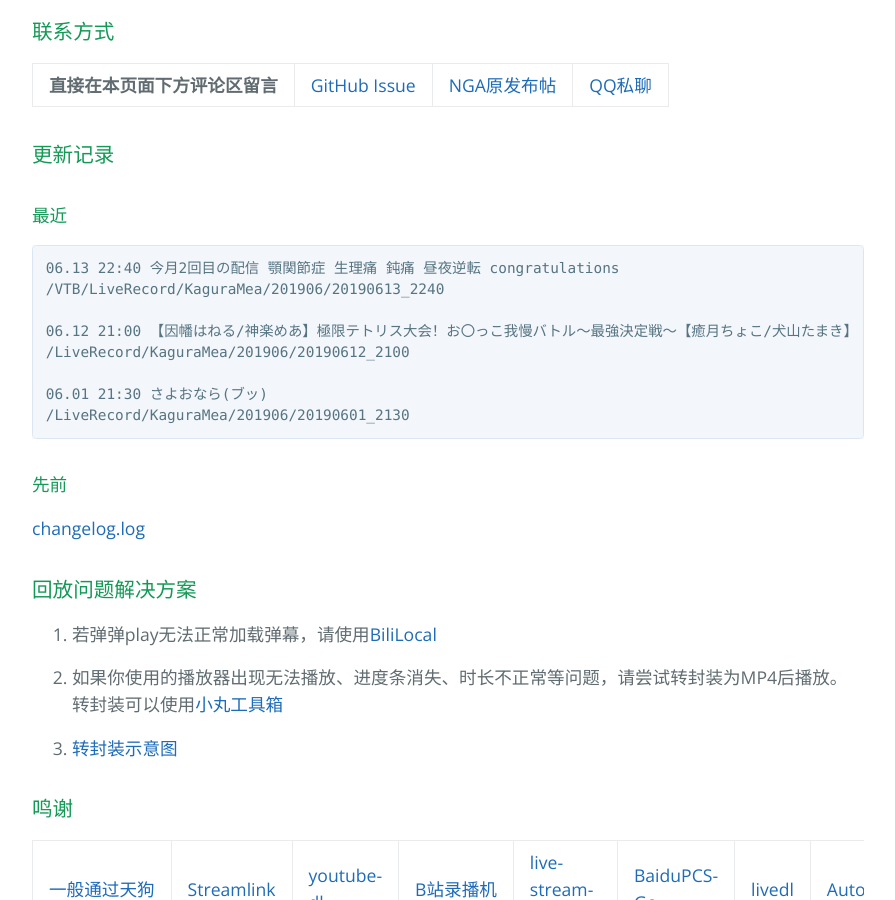
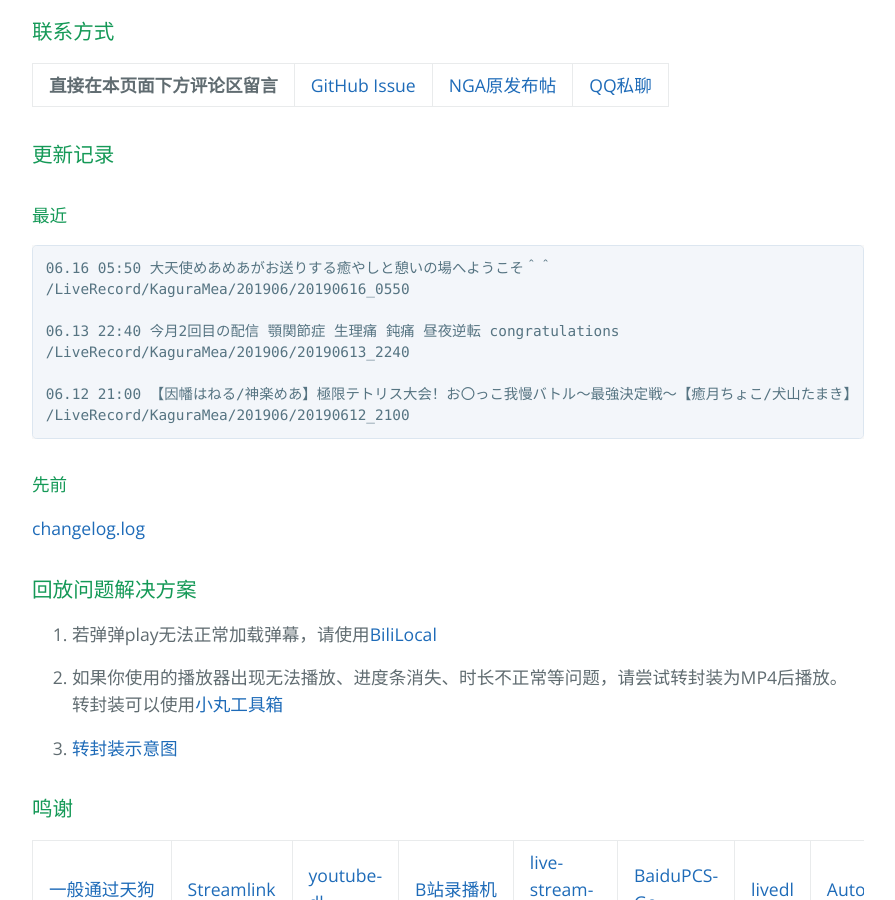
Before and after one commit to kaguramea-record/kaguramea-record.github.io, a Jekyll site: the page built from index.md, in a window 1280 px wide and 900 px high, scrolled down 1317 px. Shown: the whole window, without its empty margins (192-1087 px from the left). Built offline with Jekyll 4.4.1, drawn with Linux system fonts in a browser that asks for light colours; comment, search, counter and statistics services are not loaded.

Commit message:
Update 190616

````diff
--- a/index.md
+++ b/index.md
@@ -42,14 +42,14 @@ layout: default
 #### 最近
 
 ```
+06.16 05:50 大天使めあめあがお送りする癒やしと憩いの場へようこそ＾＾
+/LiveRecord/KaguraMea/201906/20190616_0550
+
 06.13 22:40 今月2回目の配信 顎関節症 生理痛 鈍痛 昼夜逆転 congratulations
-/VTB/LiveRecord/KaguraMea/201906/20190613_2240
+/LiveRecord/KaguraMea/201906/20190613_2240
 
 06.12 21:00 【因幡はねる/神楽めあ】極限テトリス大会！お〇っこ我慢バトル～最強決定戦～【癒月ちょこ/犬山たまき】
 /LiveRecord/KaguraMea/201906/20190612_2100
-
-06.01 21:30 さよおなら(ブッ)
-/LiveRecord/KaguraMea/201906/20190601_2130
 ```
 
 #### 先前
````
Also changed, not shown: 1 other file.
